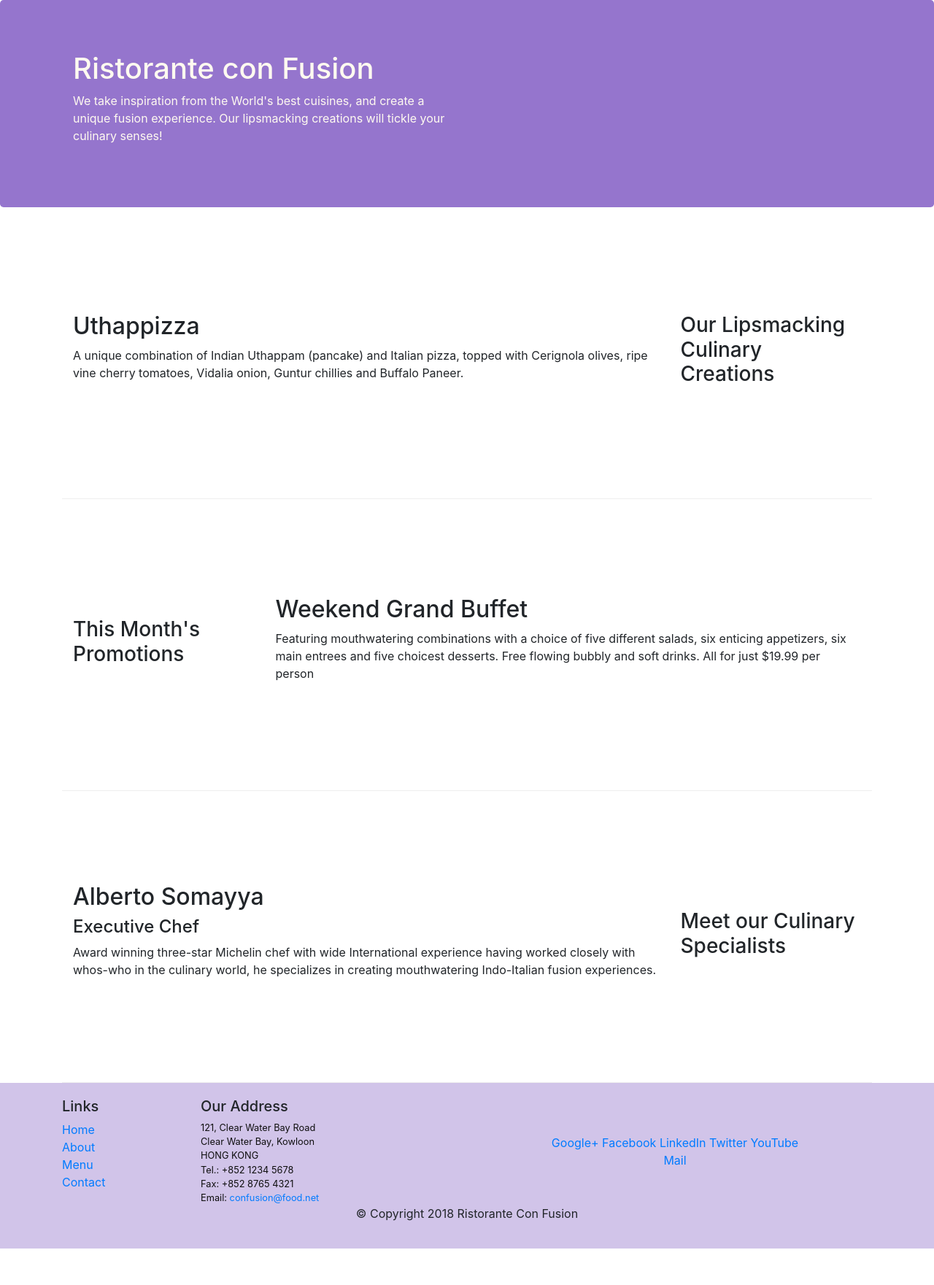
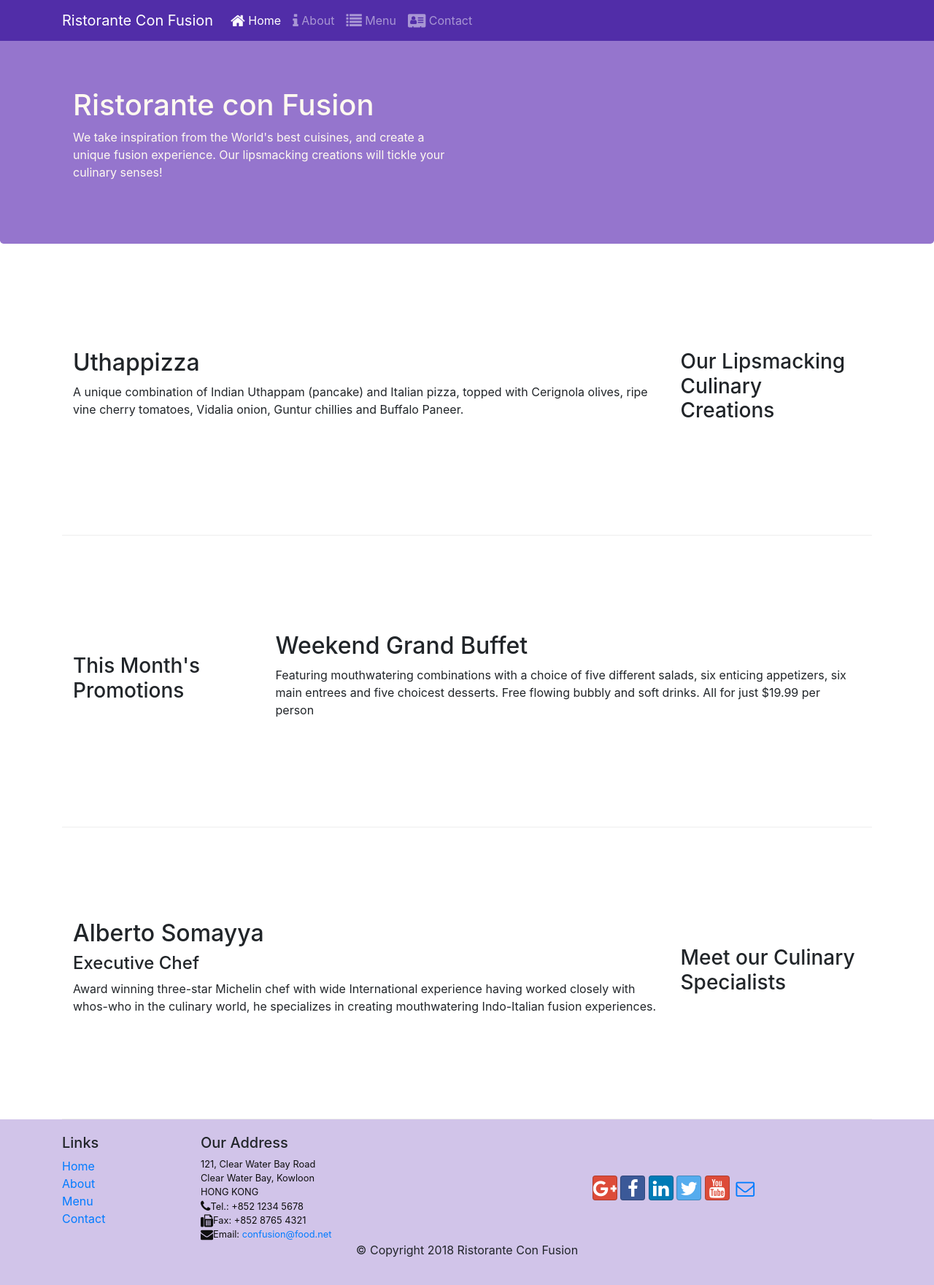
Before and after one commit to sidroniolima/conFusion, a website: page index.html in a window 1280 px wide. Shown: the whole page at 73% size. Before the commit the page ends 1711 px from the top, so only its background shows below. Drawn offline with nearby package versions, Linux system fonts and the light colour scheme.

Commit message:
Icon Fonts

```diff
--- a/css/styles.css
+++ b/css/styles.css
@@ -28,3 +28,12 @@ address {
   margin: 0px;
   color: #0f0f0f;
 }
+
+body {
+  padding: 50px 0px 0px 0px;
+  z-index: 0;
+}
+
+.navbar-dark {
+  background-color: #512DA8
+}
--- a/index.html
+++ b/index.html
@@ -9,11 +9,29 @@
 
     <!-- Bootstrap CSS -->
 	 <link rel="stylesheet" href="node_modules/bootstrap/dist/css/bootstrap.min.css">
-	 <link rel="stylesheet" href="css/styles.css"/>
+     <link rel="stylesheet" href="node_modules/font-awesome/css/font-awesome.min.css">
+     <link rel="stylesheet" href="node_modules/bootstrap-social/bootstrap-social.css">
+     <link rel="stylesheet" href="css/styles.css"/>
     <title>Ristorante Con Fusion</title>
 </head>
 
 <body>
+    <nav class="navbar navbar-dark navbar-expand-sm fixed-top">
+        <div class="container">
+            <button class="navbar-toggler" type="button" data-toggle="collapse" data-target="#Navbar">
+                    <span class="navbar-toggler-icon"></span>
+            </button>
+            <a class="navbar-brand" href="#">Ristorante Con Fusion</a>
+            <div class="collapse navbar-collapse" id="Navbar">
+                <ul class="navbar-nav mr-auto">
+                    <li class="nav-item active"><a class="nav-link" href="#"><span class="fa fa-home fa-lg"></span> Home</a></li>
+                    <li class="nav-item"><a class="nav-link" href="./aboutus.html"><span class="fa fa-info fa-lg"></span> About</a></li>
+                    <li class="nav-item"><a class="nav-link" href="#"><span class="fa fa-list fa-lg"></span> Menu</a></li>
+                    <li class="nav-item"><a class="nav-link" href="#"><span class="fa fa-address-card fa-lg"></span> Contact</a></li>
+                </ul>
+            </div>
+        </div>
+    </nav>
 
     <header class="jumbotron">
         <div class="container">
@@ -69,7 +87,7 @@
                     <h5>Links</h5>
                     <ul class="list-unstyled">
                         <li><a href="#">Home</a></li>
-                        <li><a href="#">About</a></li>
+                        <li><a href="./aboutus.html">About</a></li>
                         <li><a href="#">Menu</a></li>
                         <li><a href="#">Contact</a></li>
                     </ul>
@@ -80,19 +98,19 @@
 		              121, Clear Water Bay Road<br>
 		              Clear Water Bay, Kowloon<br>
 		              HONG KONG<br>
-		              Tel.: +852 1234 5678<br>
-		              Fax: +852 8765 4321<br>
-		              Email: <a href="mailto:confusion@food.net">confusion@food.net</a>
+		              <i class="fa fa-phone fa-lg"></i>Tel.: +852 1234 5678<br>
+		              <i class="fa fa-fax fa-lg"></i>Fax: +852 8765 4321<br>
+		              <i class="fa fa-envelope fa-lg"></i>Email: <a href="mailto:confusion@food.net">confusion@food.net</a>
 		           </address>
                 </div>
                 <div class="col-12 col-sm-4 align-self-center">
                     <div class="text-center">
-                        <a href="http://google.com/+">Google+</a>
-                        <a href="http://www.facebook.com/profile.php?id=">Facebook</a>
-                        <a href="http://www.linkedin.com/in/">LinkedIn</a>
-                        <a href="http://twitter.com/">Twitter</a>
-                        <a href="http://youtube.com/">YouTube</a>
-                        <a href="mailto:">Mail</a>
+                        <a class="btn btn-social-icon btn-google" href="http://google.com/+"><i class="fa fa-google-plus"></i></a>
+                        <a class="btn btn-social-icon btn-facebook" href="http://www.facebook.com/profile.php?id="><i class="fa fa-facebook"></i></a>
+                        <a class="btn btn-social-icon btn-linkedin" href="http://www.linkedin.com/in/"><i class="fa fa-linkedin"></i></a>
+                        <a class="btn btn-social-icon btn-twitter" href="http://twitter.com/"><i class="fa fa-twitter"></i></a>
+                        <a class="btn btn-social-icon btn-google" href="http://youtube.com/"><i class="fa fa-youtube"></i></a>
+                        <a class="btn btn-social-icon" href="mailto:"><i class="fa fa-envelope-o"></i></a>
                     </div>
                 </div>
            </div>
--- a/package.json
+++ b/package.json
@@ -15,6 +15,8 @@
   },
   "dependencies": {
     "bootstrap": "^4.0.0",
+    "bootstrap-social": "^5.1.1",
+    "font-awesome": "^4.7.0",
     "jquery": "^3.3.1",
     "popper.js": "^1.12.9"
   }
```
Also changed, not shown: aboutus.html (+31 -8 lines).
